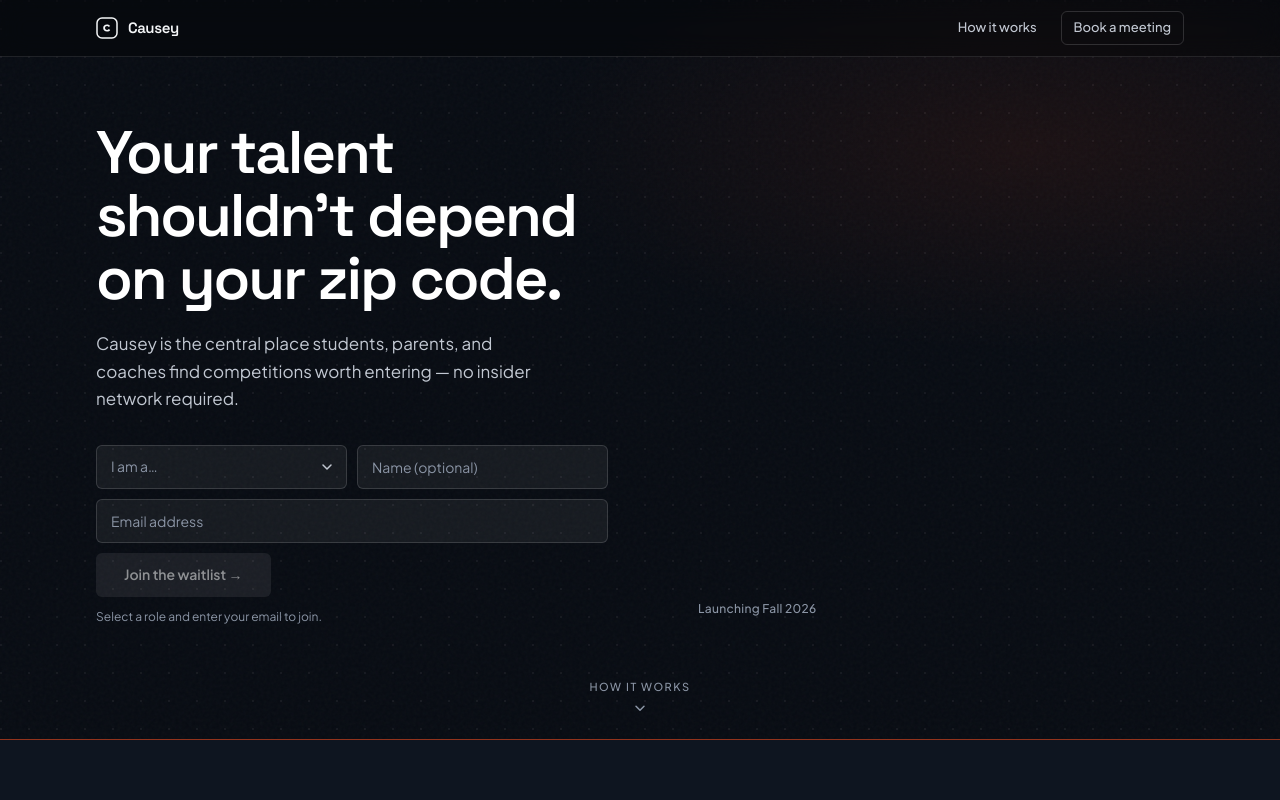
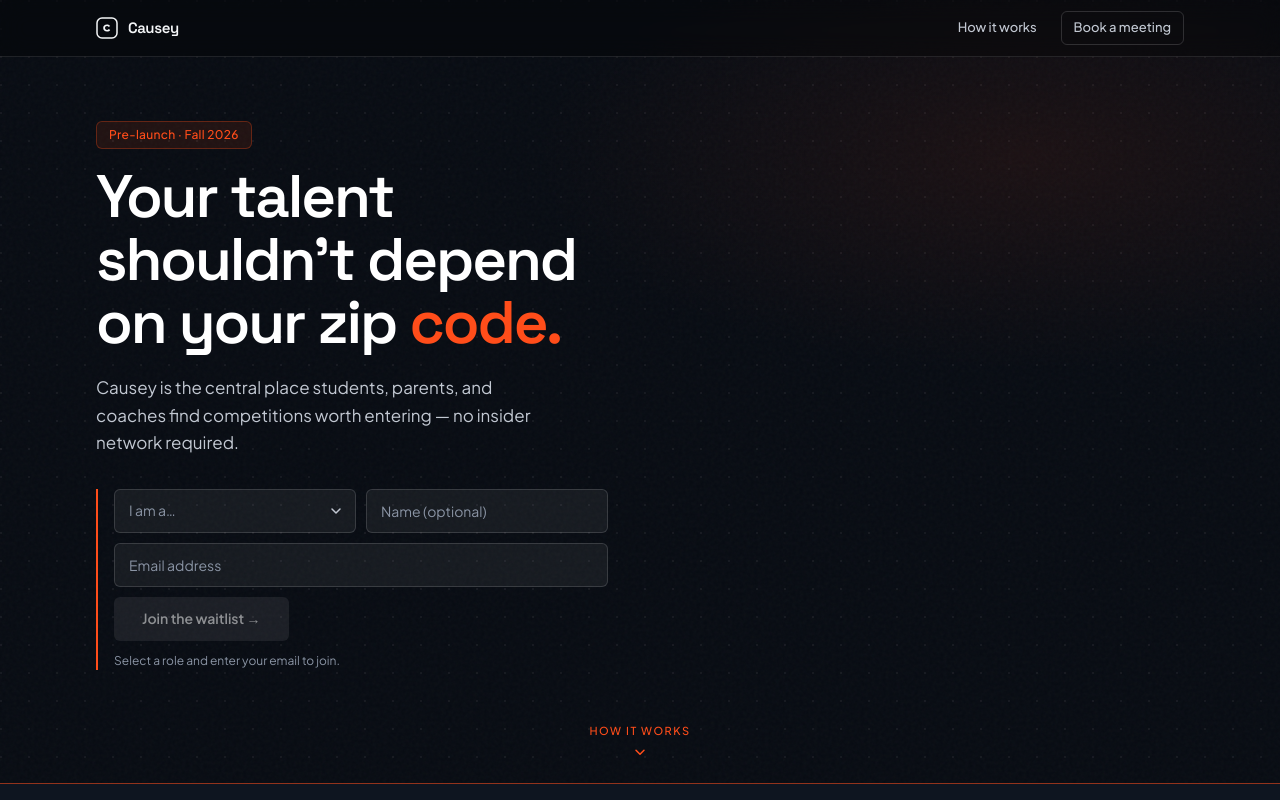
Before and after one commit to Admft/EdTech-Waitlist-Website, a Next.js app: page / in a window 1280 px wide. Shown: the top 800 px of the page. Built offline with nearby package versions, Linux system fonts and the light colour scheme.

Commit message:
added ui changes

```diff
--- a/src/app/page.tsx
+++ b/src/app/page.tsx
@@ -95,20 +95,27 @@
 
         <main className="relative z-10 mx-auto grid max-w-6xl items-center gap-8 px-5 pb-8 pt-10 sm:px-8 sm:pb-10 lg:grid-cols-2 lg:gap-10 lg:pb-12 lg:pt-16">
           <div className="mx-auto w-full max-w-xl text-center lg:mx-0 lg:text-left">
-            <h1 className="animate-rise font-display text-[clamp(2.35rem,6vw,3.75rem)] font-semibold leading-[1.05] tracking-[-0.035em] text-white">
-              Your talent shouldn&apos;t depend on your zip code.
+            <p className="animate-rise mb-4 inline-flex items-center gap-2 rounded-md border border-accent/30 bg-accent/10 px-3 py-1 text-[12px] font-medium tracking-wide text-accent">
+              Pre-launch · Fall 2026
+            </p>
+            <h1 className="animate-rise-delay-1 font-display text-[clamp(2.35rem,6vw,3.75rem)] font-semibold leading-[1.05] tracking-[-0.035em] text-white">
+              Your talent shouldn&apos;t depend on your zip{" "}
+              <span className="text-accent">code.</span>
             </h1>
             <p className="animate-rise-delay-1 mx-auto mt-5 max-w-md text-[16px] leading-relaxed text-muted-strong sm:text-[17px] lg:mx-0">
               Causey is the central place students, parents, and coaches find
               competitions worth entering — no insider network required.
             </p>
 
-            <div id="waitlist" className="animate-rise-delay-2 mx-auto mt-8 max-w-lg scroll-mt-24 lg:mx-0">
+            <div
+              id="waitlist"
+              className="animate-rise-delay-2 mx-auto mt-8 max-w-lg scroll-mt-24 border-l-2 border-accent pl-4 lg:mx-0"
+            >
               <WaitlistForm idPrefix="hero" source="hero" />
             </div>
           </div>
 
-          <div className="animate-rise-delay-3 min-w-0 self-end lg:pb-2">
+          <div className="animate-rise-delay-3 min-w-0 self-center">
             <CompetitionCards />
           </div>
         </main>
@@ -116,7 +123,7 @@
         <div className="relative z-10 flex justify-center pb-6 pt-1">
           <a
             href="#how-it-works"
-            className="animate-bob inline-flex flex-col items-center gap-1 text-[11px] font-medium uppercase tracking-[0.14em] text-muted transition hover:text-muted-strong"
+            className="animate-bob inline-flex flex-col items-center gap-1 text-[11px] font-medium uppercase tracking-[0.14em] text-accent transition hover:text-accent-hover"
           >
             How it works
             <svg width="16" height="16" viewBox="0 0 16 16" fill="none" aria-hidden>
@@ -148,10 +155,10 @@
                 className="rounded-xl border border-white/[0.08] bg-white/[0.02] p-5"
               >
                 <div className="flex items-center gap-3">
-                  <span className="flex h-9 w-9 items-center justify-center rounded-md border border-white/10 text-muted-strong">
+                  <span className="flex h-9 w-9 items-center justify-center rounded-md bg-white/10 text-muted-strong">
                     {step.icon}
                   </span>
-                  <span className="flex h-9 min-w-9 items-center justify-center rounded-md border border-white/10 px-2 text-[12px] font-medium tracking-[0.08em] text-muted-strong">
+                  <span className="text-[11px] font-medium tracking-[0.14em] text-muted">
                     0{index + 1}
                   </span>
                 </div>
--- a/src/components/CompetitionCards.tsx
+++ b/src/components/CompetitionCards.tsx
@@ -5,7 +5,7 @@
     deadline: "Oct 12",
     eligibility: "Grades 9–12",
     stackClass: "animate-card-1 left-0 top-2 z-10",
-    depth: "back",
+    depth: "back" as const,
   },
   {
     name: "Congressional Debate",
@@ -13,7 +13,7 @@
     deadline: "Sep 28",
     eligibility: "All high school",
     stackClass: "animate-card-2 left-[22%] top-[7.5rem] z-20",
-    depth: "mid",
+    depth: "mid" as const,
   },
   {
     name: "Young Writers Prize",
@@ -21,7 +21,7 @@
     deadline: "Nov 3",
     eligibility: "Ages 14–18",
     stackClass: "animate-card-3 left-[6%] top-[15rem] z-30",
-    depth: "front",
+    depth: "front" as const,
   },
 ] as const;
 
@@ -54,10 +54,11 @@
   );
 }
 
+/** One sharp focal card; the other two are soft background. */
 const DEPTH_STYLE = {
-  back: "opacity-55 blur-[1.5px] scale-[0.98]",
-  mid: "opacity-80 blur-[0.5px]",
-  front: "opacity-100",
+  back: "opacity-50 blur-[3px]",
+  mid: "opacity-50 blur-[2px]",
+  front: "opacity-100 blur-none",
 } as const;
 
 export default function CompetitionCards() {
@@ -79,8 +80,7 @@
         </div>
       </div>
 
-      {/* Desktop: cascade with depth-of-field — back cards soft, front sharp */}
-      <div className="relative mx-auto hidden h-[26rem] w-full max-w-md pt-6 lg:block">
+      <div className="relative mx-auto hidden h-[24rem] w-full max-w-md pt-4 lg:block">
         {CARDS.map((card) => (
           <article
             key={card.name}
@@ -90,9 +90,6 @@
             <CardBody {...card} />
           </article>
         ))}
-        <p className="absolute bottom-0 left-0 text-[12px] font-medium tracking-wide text-muted">
-          Launching Fall 2026
-        </p>
       </div>
     </div>
   );
```
